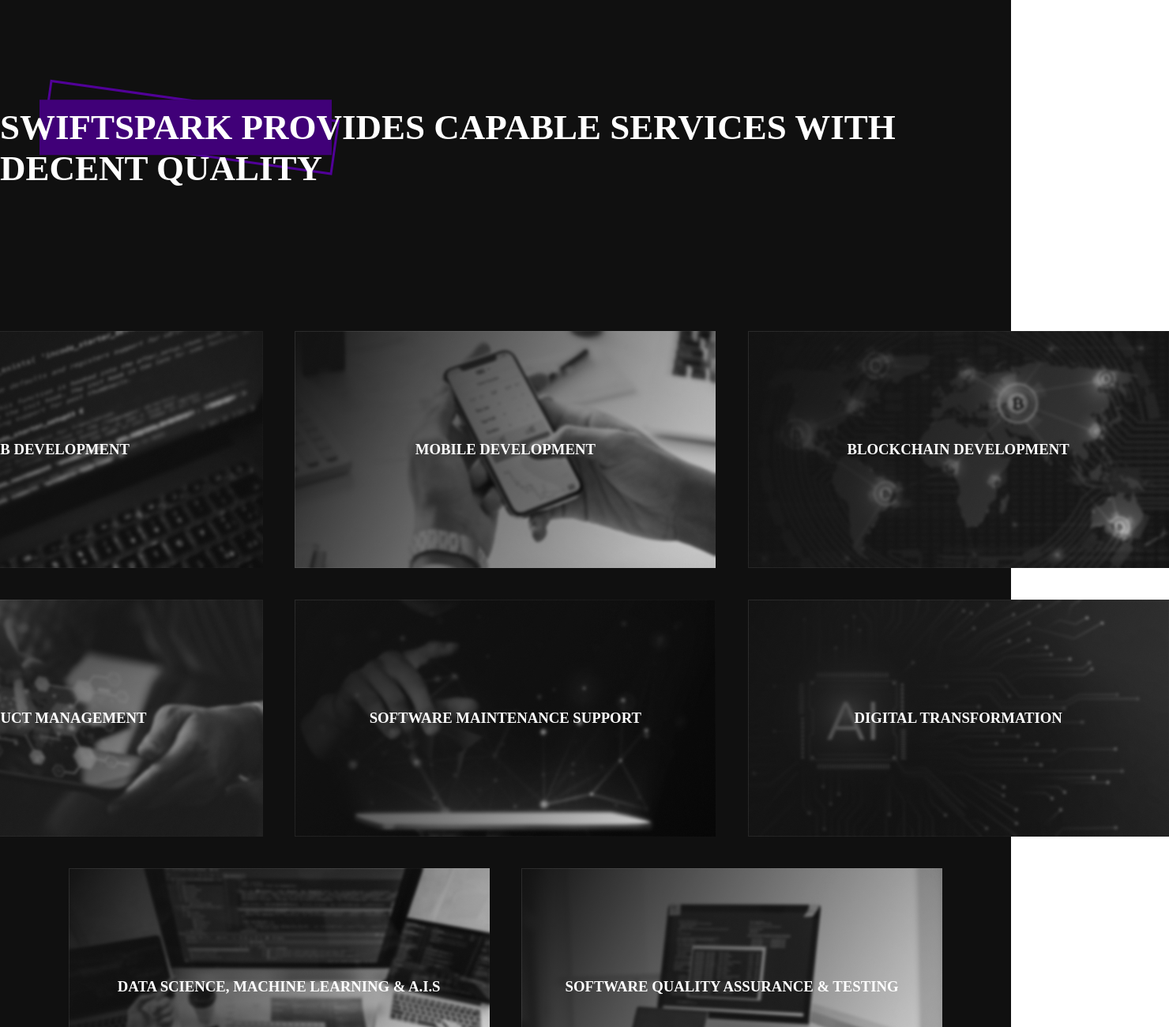
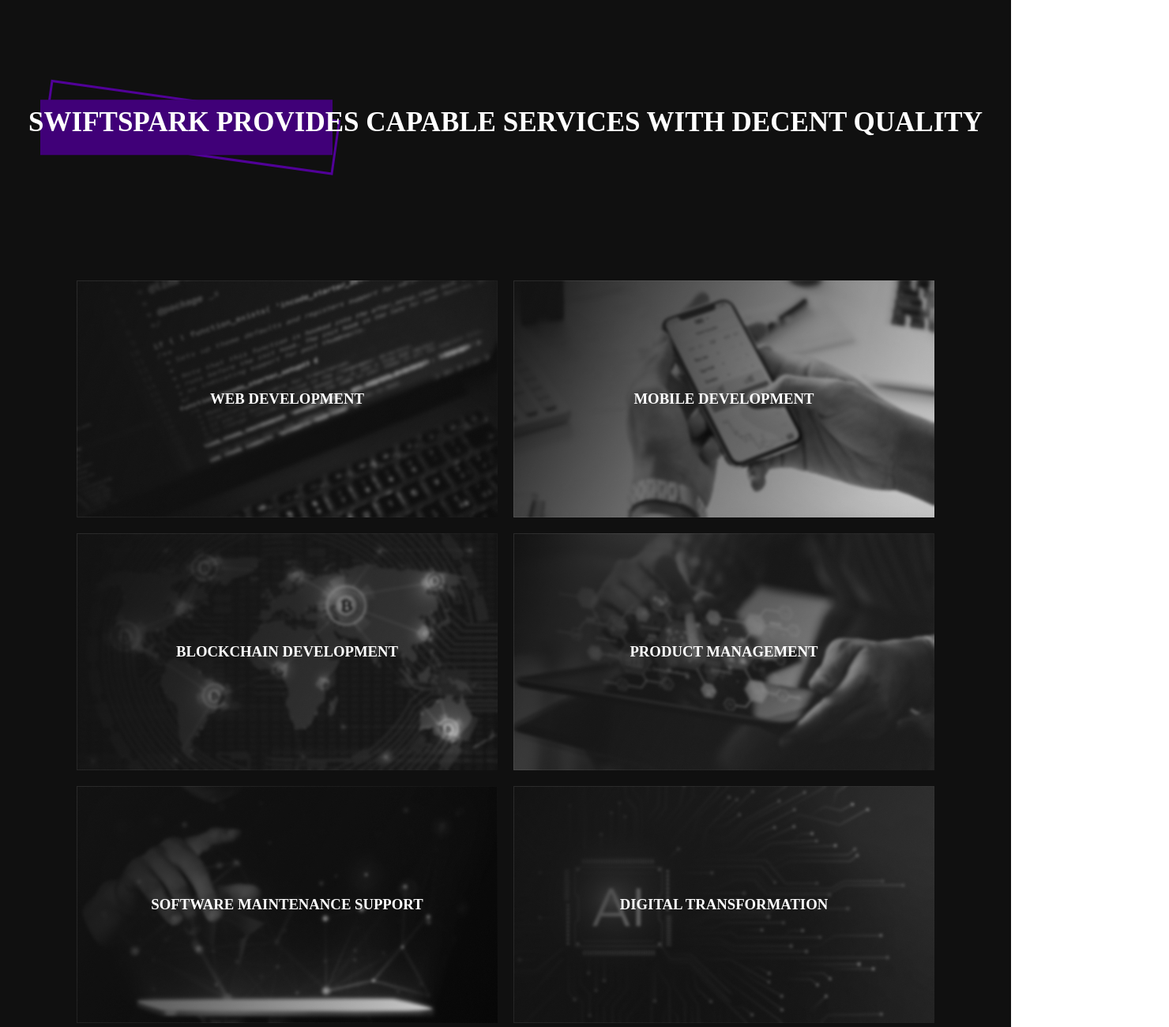
Before and after one commit to illi85/grid-exercise, a plain HTML site: page index.html in a window 1280 px wide. Shown: the part 180-1480 px from the top of the page at 79% size, 1480 px wide, since content can reach past the window. Drawn offline with Linux system fonts and the light colour scheme.

Commit message:
added responsive

```diff
--- a/style.css
+++ b/style.css
@@ -30,6 +30,7 @@
   font-size: 45px;
   position: relative;
   z-index: 2;
+  text-align: center;
 }
 .card > h3 {
   width: 465px;
@@ -93,3 +94,53 @@
   top: 100px;
   left: 50px;
 }
+
+@media (max-width: 1710px) {
+  .title {
+    font-size: 35px;
+    margin: 0 35px;
+  }
+  .cards {
+    width: auto;
+    gap: 20px;
+    grid-template-rows: repeat(4, 300px);
+  }
+  .web-dev {
+    grid-column: 3 / 7;
+  }
+  .mob-dev {
+    grid-column: 7 / 11;
+  }
+  .blockchain {
+    grid-row: 2 / 2;
+    grid-column: 3 / 7;
+  }
+  .product-mng {
+    grid-row: 2 / 2;
+    grid-column: 7 / 11;
+  }
+  .software {
+    grid-row: 3 / 3;
+    grid-column: 3 / 7;
+  }
+  .digital {
+    grid-row: 3 / 3;
+    grid-column: 7 / 11;
+  }
+  .data-science {
+    grid-row: 4 / 4;
+    grid-column: 3 / 7;
+  }
+  .testing {
+    grid-row: 4 / 4;
+    grid-column: 7 / 11;
+  }
+}
+
+@media (max-width: 1200px) {
+  .text-bg {
+    height: 100px;
+    left: 110px;
+    top: 80px;
+  }
+}
```
